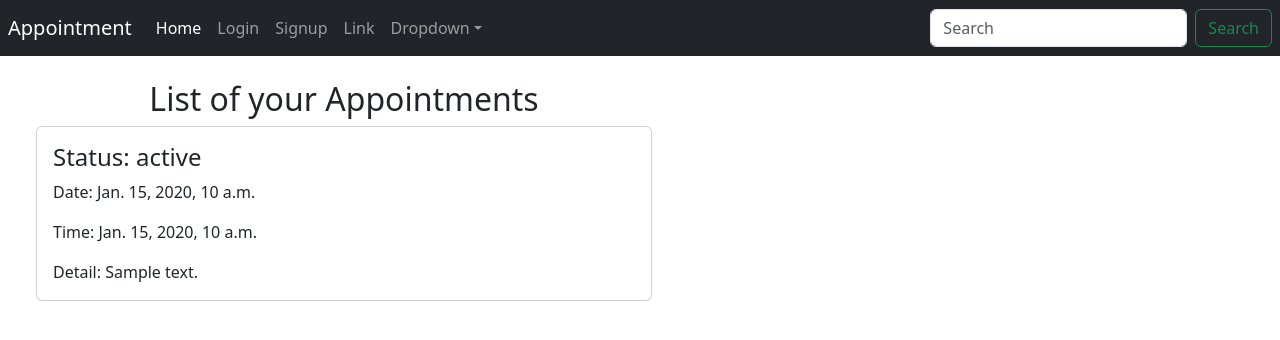
After one commit to AsHkAn-Django/appointment-scheduler, a Django app: template myApp/templates/myApp/appointment_list.html in a window 1280 px wide. The commit adds this page. Shown: the top 340 px of the page. Run offline with Django 5.2, Linux system fonts and the light colour scheme; the template is opened without the code that fills it: most values are stand-ins (such as "Sample title", 1, 10 or a date in 2020); some libraries are stand-ins or nearby versions.

Commit message:
add appointment list view for listing them

```diff
--- a/appointmentScheduler/settings.py
+++ b/appointmentScheduler/settings.py
@@ -133,3 +133,4 @@ DEFAULT_AUTO_FIELD = 'django.db.models.BigAutoField'
 AUTH_USER_MODEL = "users.CustomUser"
 LOGIN_REDIRECT_URL = "myApp:home"
 LOGOUT_REDIRECT_URL = "myApp:home"
+LOGIN_URL = "users:login"
--- /dev/null
+++ b/myApp/templates/myApp/appointment_list.html
@@ -0,0 +1,22 @@
+{% extends 'base.html' %}
+{% load django_bootstrap5 %}
+
+{% block content %}
+    <div class="container m-4 text-center col-6">
+        <h2>List of your Appointments</h2>
+
+        {% for app in appointments %}
+          <div class="card text-start">
+            <div class="card-body">
+              <h4 class="card-title">Status: {{app.status}}</h4>
+              <p class="card-text">Date: {{app.date}}</p>
+              <p class="card-text">Time: {{app.time}}</p>
+              <p class="card-text">Detail: {{app.details}}</p>
+
+            </div>
+          </div>
+
+        {% endfor %}
+
+    </div>
+{% endblock content %}
--- a/myApp/templates/myApp/index.html
+++ b/myApp/templates/myApp/index.html
@@ -3,6 +3,7 @@
 {% block content %}
     <div class="container m-4">
         <h2>Reserve an Appointment</h2>
-        <a href="{% url 'myApp:appointment_form' %} " class="btn btn-secondary">Get Appointment</a>
+        <a href="{% url 'myApp:appointment_form' %} " class="btn btn-success">Get Appointment</a>
+        <a href="{% url 'myApp:my_appointments' %} " class="btn btn-primary">My appointments</a>
     </div>
 {% endblock content %}
--- a/myApp/urls.py
+++ b/myApp/urls.py
@@ -3,7 +3,9 @@ from . import views
 
 
 app_name = 'myApp'
+
 urlpatterns = [
     path('appointment_form/', views.AppointmentFormView.as_view(), name='appointment_form'),
+    path('my-appointments/', views.AppointmentListView.as_view(), name='my_appointments'),
     path('', views.IndexView.as_view(), name='home'),
 ]
--- a/users/templates/registration/login.html
+++ b/users/templates/registration/login.html
@@ -2,6 +2,7 @@
 {% load django_bootstrap5 %}
 
 {% block content %}
+<div class="container m-5">
   <h2>Login to your account</h2>
 
   <form action="" method="post">
@@ -9,4 +10,5 @@
     {% bootstrap_form form %}
     <button type="submit" class="btn btn-outline-primary">Login</button>
   </form>
+</div>
 {% endblock content %}
--- a/users/templates/users/signup.html
+++ b/users/templates/users/signup.html
@@ -2,6 +2,7 @@
 {% load django_bootstrap5 %}
 
 {% block content %}
+<div class="container m-5">
   <h2>Create a new account</h2>
 
   <form action="" method="post">
@@ -9,4 +10,5 @@
     {% bootstrap_form form %}
     <button type="submit" class="btn btn-outline-primary">Signup</button>
   </form>
+</div>
 {% endblock content %}
```
Also changed, not shown: myApp/views.py (+10 -0 lines), README.md. Lines whose indentation alone changed are shown as unchanged.
